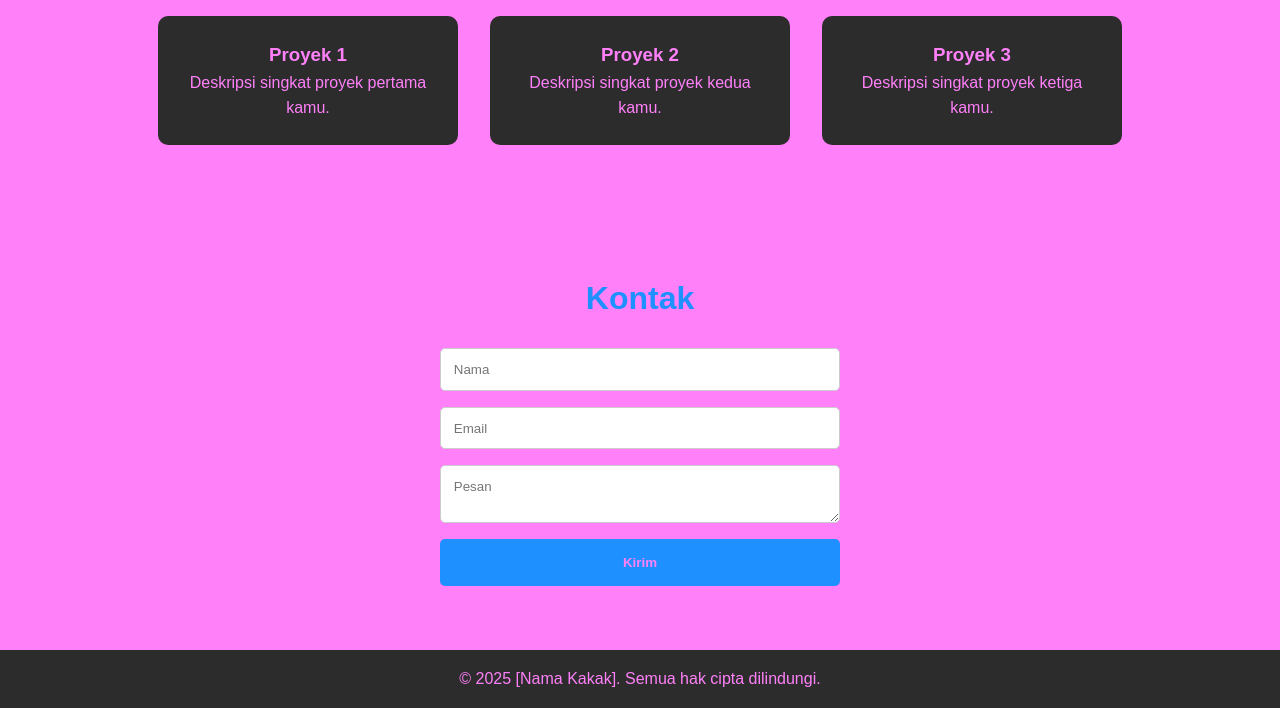
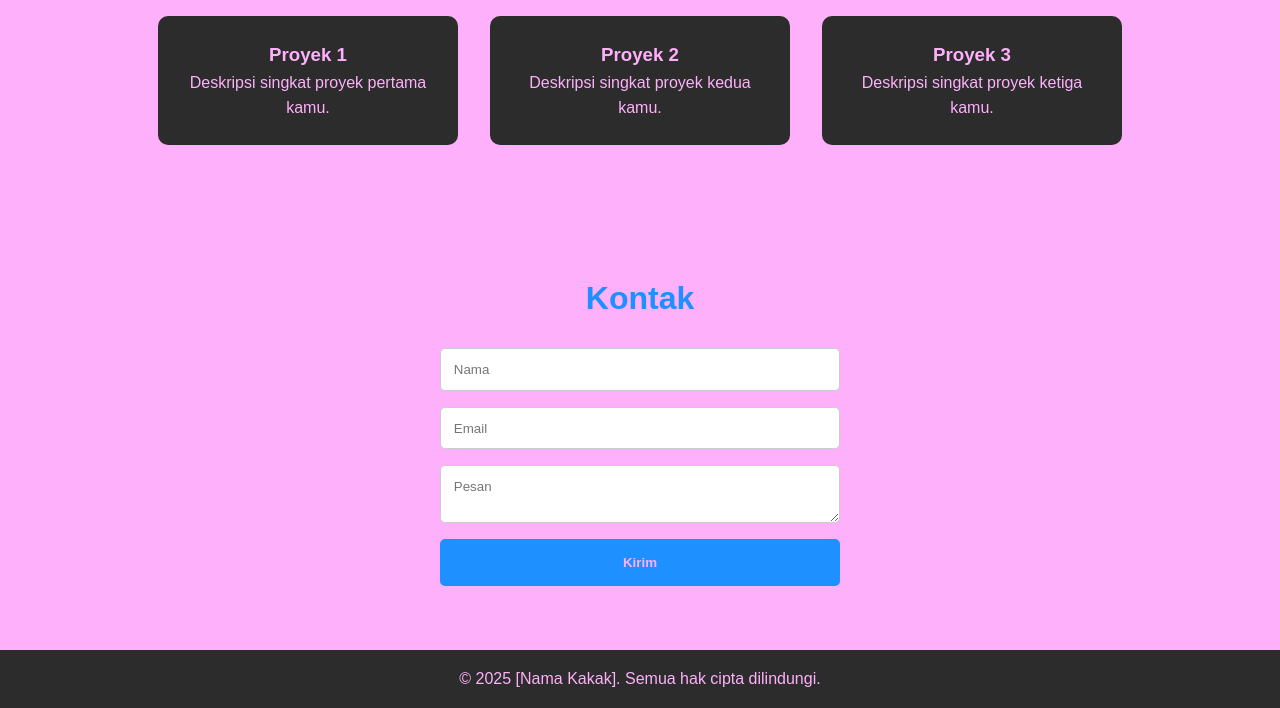
Before and after one commit to putringeayu/portofolio-ngeayu, a plain HTML site: page index.html in a window 1280 px wide. Shown: the part 586-1294 px from the top of the page. Drawn offline with Linux system fonts and the light colour scheme.

Commit message:
edit pink

```diff
--- a/style.css
+++ b/style.css
@@ -10,7 +10,7 @@
 :root {
     --primary-color: #1e90ff; /* biru muda */
     --black: #2c2c2c;
-    --white: #ff80f9;
+    --white: #ffb0fb;
 }
 
 /* Body */
```
